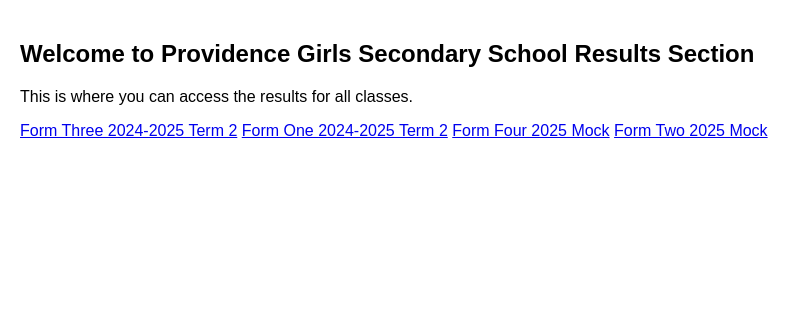
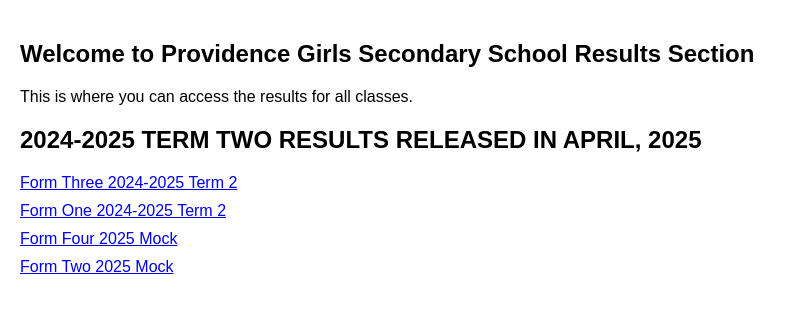
Before and after one commit to harrismauyano/Providence_Girls_Website, a Django app: page /results/ in a window 1280 px wide. Shown: the part 168-481 px from the top of the page, without its empty margins (0-811 px from the left). Run offline with Django 4.2, Linux system fonts and the light colour scheme.

Commit message:
Vertical alignment of Exam results

```diff
--- a/main/templates/main/results.html
+++ b/main/templates/main/results.html
@@ -3,8 +3,19 @@
 {% block content %}
     <h2>Welcome to Providence Girls Secondary School Results Section</h2>
     <p>This is where you can access the results for all classes.</p>
-    <a href="https://script.google.com/macros/s/AKfycbywXnAWi7d7ZZ-ZeJfI3SvlnbZPJFzbi23JBOiGbYHXw01IXcvyLkgq5r_4h4s-md4sRQ/exec">Form Three 2024-2025 Term 2</a>
-    <a href="https://script.google.com/macros/s/AKfycbw7qUxyak8WN-hu72Ux5UXMXWCi8sZNITifjmEaWWDLVB9g76l8A69he6ayP744VjxF/exec">Form One 2024-2025 Term 2</a>
-    <a href="https://script.google.com/macros/s/AKfycbxPaPHXfMEU3pDcXtYAjKj9TNHHMwJkBWid_NX7-ar-k5ZdzTWJiAP4DZjTfRW36apI/exec">Form Four 2025 Mock</a>
-    <a href="https://script.google.com/macros/s/AKfycbzlRfARVzhfMxjPxfM-3-ZA_2Wh1I8aPifZ5HSPDYJNVtnUlK-Krpde9vuFfvjJMYeKcw/exec">Form Two 2025 Mock</a>
+    <h2>2024-2025 TERM TWO RESULTS RELEASED IN APRIL, 2025</h2>
+    <ul style="list-style: none; padding: 0;">
+        <li style="margin-bottom: 10px;">
+            <a href="https://script.google.com/macros/s/AKfycbywXnAWi7d7ZZ-ZeJfI3SvlnbZPJFzbi23JBOiGbYHXw01IXcvyLkgq5r_4h4s-md4sRQ/exec">Form Three 2024-2025 Term 2</a>
+        </li>
+        <li style="margin-bottom: 10px;">
+            <a href="https://script.google.com/macros/s/AKfycbw7qUxyak8WN-hu72Ux5UXMXWCi8sZNITifjmEaWWDLVB9g76l8A69he6ayP744VjxF/exec">Form One 2024-2025 Term 2</a>
+        </li>
+        <li style="margin-bottom: 10px;">
+            <a href="https://script.google.com/macros/s/AKfycbxPaPHXfMEU3pDcXtYAjKj9TNHHMwJkBWid_NX7-ar-k5ZdzTWJiAP4DZjTfRW36apI/exec">Form Four 2025 Mock</a>
+        </li>
+        <li style="margin-bottom: 10px;">
+            <a href="https://script.google.com/macros/s/AKfycbzlRfARVzhfMxjPxfM-3-ZA_2Wh1I8aPifZ5HSPDYJNVtnUlK-Krpde9vuFfvjJMYeKcw/exec">Form Two 2025 Mock</a>
+        </li>
+    </ul>
 {% endblock %}
```
